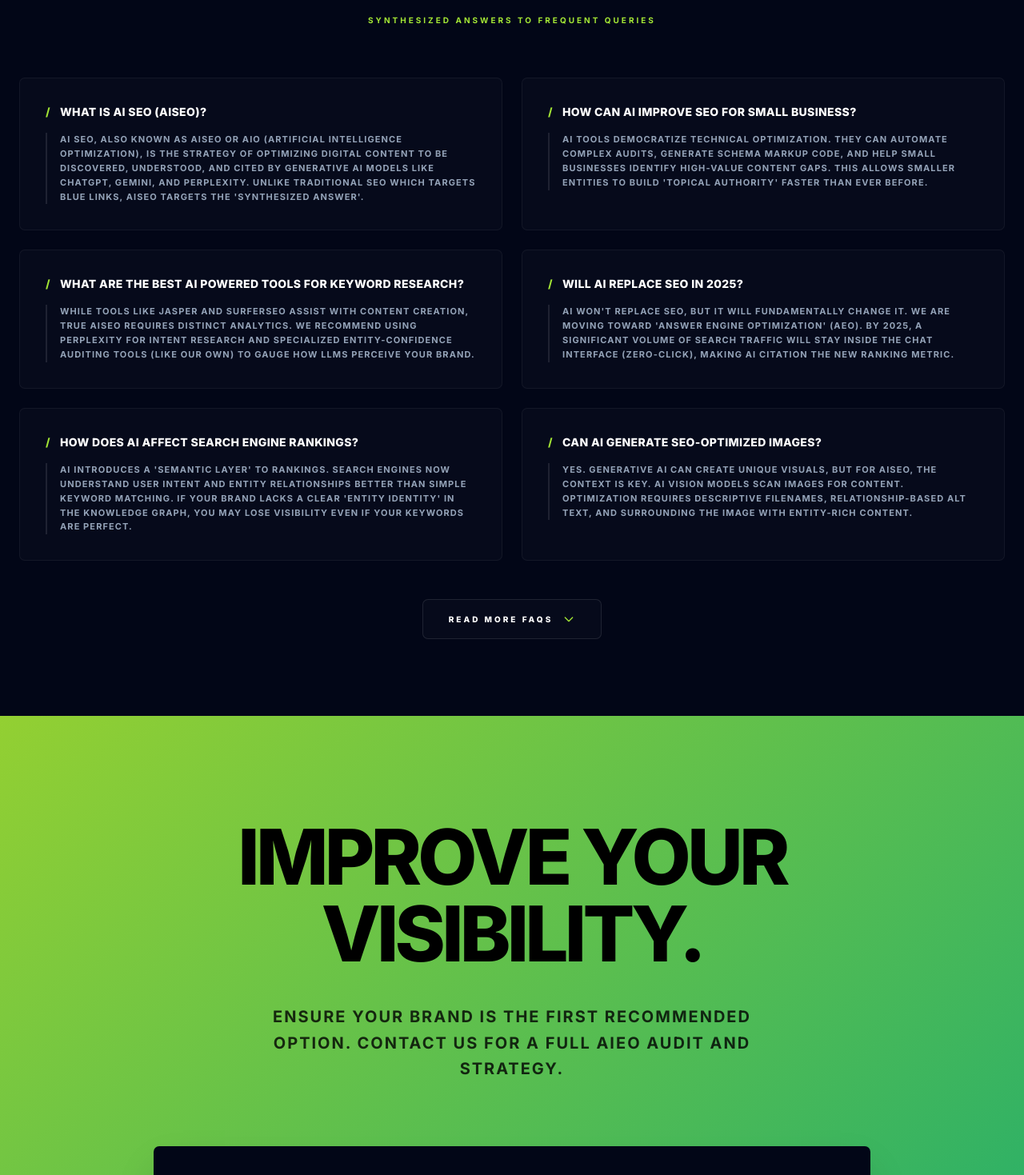
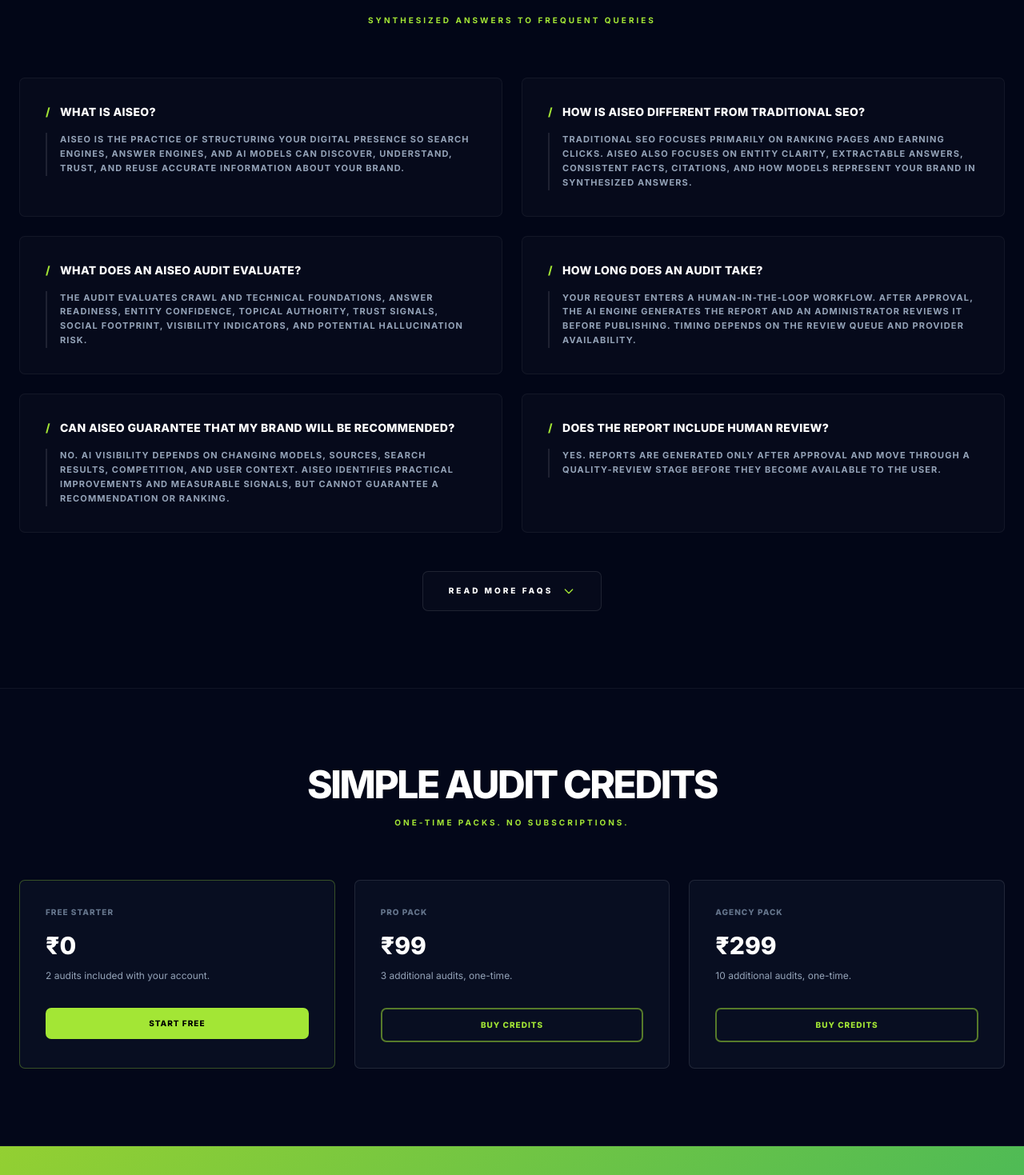
Before and after one commit to RiteshS1/AISEO, a Next.js app: page / in a window 1280 px wide. Shown: the part 4121-5590 px from the top of the page at 80% size. Built offline with nearby package versions, Linux system fonts and the light colour scheme; no server answers.

Commit message:
chore: update feedback bot

```diff
--- a/App.tsx
+++ b/App.tsx
@@ -24,6 +24,20 @@ const App: React.FC = () => {
 
   return (
     <div className='min-h-screen bg-[#020617] text-slate-50 selection:bg-lime-500/30'>
+      <script
+        type='application/ld+json'
+        dangerouslySetInnerHTML={{
+          __html: JSON.stringify({
+            '@context': 'https://schema.org',
+            '@type': 'FAQPage',
+            mainEntity: FAQ_ITEMS.map((faq) => ({
+              '@type': 'Question',
+              name: faq.q,
+              acceptedAnswer: { '@type': 'Answer', text: faq.a },
+            })),
+          }),
+        }}
+      />
       <Navbar />
 
       {/* 01. AUDIT TEASER (HERO) */}
@@ -268,7 +282,37 @@ const App: React.FC = () => {
         </div>
       </section>
 
-      {/* 06. CONTACT SECTION */}
+      {/* 06. PRICING */}
+      <section id='pricing' className='py-24 px-6 bg-slate-900/10 border-y border-white/5 scroll-mt-20'>
+        <div className='max-w-7xl mx-auto'>
+          <div className='text-center mb-16'>
+            <h2 className='text-3xl md:text-5xl font-black uppercase tracking-tighter text-white mb-4'>Simple Audit Credits</h2>
+            <p className='text-[10px] text-lime-400 font-bold uppercase tracking-[0.3em]'>One-time packs. No subscriptions.</p>
+          </div>
+          <div className='grid md:grid-cols-3 gap-6'>
+            <div className='p-8 bg-slate-900/50 border border-lime-400/30 rounded-[7px]'>
+              <p className='text-[10px] text-slate-500 font-black uppercase tracking-widest mb-4'>Free Starter</p>
+              <h3 className='text-3xl font-black text-white mb-3'>₹0</h3>
+              <p className='text-slate-400 text-xs mb-8'>2 audits included with your account.</p>
+              <a href='/register' className='block text-center py-3 bg-lime-400 text-black font-black uppercase text-[10px] tracking-widest rounded-[7px] hover:bg-white transition-all'>Start free</a>
+            </div>
+            <div className='p-8 bg-slate-900/50 border border-white/10 rounded-[7px]'>
+              <p className='text-[10px] text-slate-500 font-black uppercase tracking-widest mb-4'>Pro Pack</p>
+              <h3 className='text-3xl font-black text-white mb-3'>₹99</h3>
+              <p className='text-slate-400 text-xs mb-8'>3 additional audits, one-time.</p>
+              <a href='/dashboard/billing' className='block text-center py-3 border-2 border-lime-400/50 text-lime-400 font-black uppercase text-[10px] tracking-widest rounded-[7px] hover:bg-lime-400/10 transition-all'>Buy credits</a>
+            </div>
+            <div className='p-8 bg-slate-900/50 border border-white/10 rounded-[7px]'>
+              <p className='text-[10px] text-slate-500 font-black uppercase tracking-widest mb-4'>Agency Pack</p>
+              <h3 className='text-3xl font-black text-white mb-3'>₹299</h3>
+              <p className='text-slate-400 text-xs mb-8'>10 additional audits, one-time.</p>
+              <a href='/dashboard/billing' className='block text-center py-3 border-2 border-lime-400/50 text-lime-400 font-black uppercase text-[10px] tracking-widest rounded-[7px] hover:bg-lime-400/10 transition-all'>Buy credits</a>
+            </div>
+          </div>
+        </div>
+      </section>
+
+      {/* 07. CONTACT SECTION */}
       <section id={SectionId.Contact} className='py-32 px-6 relative overflow-hidden scroll-mt-20'>
         <div className='absolute inset-0 bg-gradient-to-br from-lime-400 to-emerald-500 opacity-90'></div>
         <div className='max-w-4xl mx-auto text-center relative z-10'>
--- a/constants/faq.ts
+++ b/constants/faq.ts
@@ -1,28 +1,46 @@
 export const FAQ_ITEMS = [
-  { q: 'What is AI SEO (AISEO)?', a: "AI SEO, also known as AISEO or AIO (Artificial Intelligence Optimization), is the strategy of optimizing digital content to be discovered, understood, and cited by Generative AI models like ChatGPT, Gemini, and Perplexity. Unlike traditional SEO which targets blue links, AISEO targets the 'synthesized answer'." },
-  { q: 'How can AI improve SEO for small business?', a: "AI tools democratize technical optimization. They can automate complex audits, generate schema markup code, and help small businesses identify high-value content gaps. This allows smaller entities to build 'Topical Authority' faster than ever before." },
-  { q: 'What are the best AI powered tools for keyword research?', a: "While tools like Jasper and SurferSEO assist with content creation, true AISEO requires distinct analytics. We recommend using Perplexity for intent research and specialized entity-confidence auditing tools (like our own) to gauge how LLMs perceive your brand." },
-  { q: 'Will AI replace SEO in 2025?', a: "AI won't replace SEO, but it will fundamentally change it. We are moving toward 'Answer Engine Optimization' (AEO). By 2025, a significant volume of search traffic will stay inside the chat interface (Zero-Click), making AI citation the new ranking metric." },
-  { q: 'How does AI affect search engine rankings?', a: "AI introduces a 'semantic layer' to rankings. Search engines now understand user intent and entity relationships better than simple keyword matching. If your brand lacks a clear 'Entity Identity' in the Knowledge Graph, you may lose visibility even if your keywords are perfect." },
-  { q: 'Can AI generate SEO-optimized images?', a: 'Yes. Generative AI can create unique visuals, but for AISEO, the context is key. AI vision models scan images for content. Optimization requires descriptive filenames, relationship-based alt text, and surrounding the image with entity-rich content.' },
-  { q: 'How do I optimize content for ChatGPT?', a: "ChatGPT relies on training data and Bing search. To optimize for it, ensure your content is factual, highly structured, and published on authoritative sources that are frequently crawled. Use distinct 'Entity-Definition' structures that are easy for models to ingest." },
-  { q: 'What is the difference between SEO and AEO?', a: 'SEO (Search Engine Optimization) focuses on ranking URLs to get clicks. AEO (Answer Engine Optimization) focuses on providing the single best answer so that an AI or Voice Assistant serves your content directly as the solution.' },
-  { q: 'Does AI content rank well on Google?', a: 'Google ranks content based on quality (E-E-A-T), not authorship. AI content can rank well if it is accurate, helpful, and edited by experts. However, unedited, mass-produced AI spam is penalized by core updates.' },
-  { q: 'How to track traffic from AI chatbots?', a: "It is currently difficult as many LLMs do not pass referrer data, often appearing as 'Direct' traffic. However, specialized tools and identifying spikes in direct traffic correlating with AI mentions are emerging methods for tracking impact." },
-  { q: 'How does Perplexity AI find answers?', a: 'Perplexity functions as a real-time answer engine. It crawls the web live to find authoritative citations. To rank here, your site must be fast, crawlable, and cited by other trusted domains within your niche.' },
-  { q: 'Is structured data (Schema) important for AISEO?', a: 'Crucial. Schema markup is the native language of machines. Providing clear JSON-LD data about your Organization, Products, and Authors helps AI models disambiguate your brand from competitors.' },
-  { q: "What is 'Entity-First' SEO?", a: "This approach prioritizes establishing your brand as a distinct 'Entity' in the Knowledge Graph rather than just targeting keywords. If an AI model knows 'who' you are, it can recommend 'what' you do." },
-  { q: 'How to optimize for Google SGE (AI Overviews)?', a: "Focus on 'Snapshot' content—concise summaries placed at the start of articles—and 'Follow-up' optimization, answering the likely next questions a user would have to appear in conversational continuations." },
-  { q: 'Can AI replace human SEO experts?', a: "AI replaces routine tasks (audits, basic copy), but strategic oversight, creative direction, and proprietary data management require human expertise. The role is shifting from 'writer' to 'editor' and 'strategist'." },
-  { q: 'What is Generative Engine Optimization (GEO)?', a: 'GEO is a synonym for AISEO, specifically referring to optimizing content to appear in Generative Engine results. It involves optimizing for citations, quotations, and recommendation inclusion.' },
-  { q: 'How does social media impact AI SEO?', a: 'LLMs utilize social platforms (like Reddit, X, and LinkedIn) as real-time data sources. High engagement and consistent brand mentions on social platforms act as verification signals for AI models.' },
-  { q: 'Is AI SEO expensive?', a: "It shifts costs. While content production becomes cheaper, the cost of 'Authority Building' (PR, technical structure, proprietary data tools) increases. It is an investment in brand infrastructure rather than just blog posts." },
-  { q: 'How to fix AI hallucinations about my brand?', a: "If AI lies about your brand, you are likely in a 'Data Void.' You must flood the web with consistent, structured, authoritative facts across your site, social profiles, and third-party directories to correct the model's weights." },
-  { q: 'What is an AI SEO Audit?', a: 'An AI SEO audit checks how machine readable your site is. It looks for Hallucination Risk, Entity Confidence, and whether major LLMs cite you as an authority or ignore you completely.' },
-  { q: 'How does Google Gemini utilize Search?', a: "Gemini is 'grounded' in Google Search. It cross-references its generated answers with live search results. Ranking in traditional Google Search is still a prerequisite for visibility in Gemini." },
-  { q: 'What is the role of citations in AI search?', a: "Citations are the new backlinks. In a world where users don't click links, being the 'Cited Source' is the primary goal, as it builds brand authority and eventually drives high-intent referral traffic." },
-  { q: 'How to perform keyword research for AI?', a: "Move beyond short-tail keywords. Look for conversational queries, 'How-to' questions, and informational gaps that AI struggles to answer. Target the questions your customers ask their smart assistants." },
-  { q: 'What industries are most affected by AI SEO?', a: 'YMYL (Your Money Your Life) sectors like Finance, Health, and Law are most affected. AI models have higher safety thresholds here, meaning only the most authoritative, verified brands will be recommended.' },
-  { q: "What is 'Zero-Click' search?", a: "A search where the user gets the answer directly on the results page (or in the chat) without clicking a website link. AISEO aims to optimize for brand impressions within these Zero-Click environments." },
-  { q: 'How do I start with AI SEO?', a: "Begin with a visibility audit. Understand which models know you and which don't. Then, fix your technical schema foundation, ensure your NAP (Name, Address, Phone) is consistent, and start publishing data-rich content." },
+  {
+    q: 'What is AISEO?',
+    a: 'AISEO is the practice of structuring your digital presence so search engines, answer engines, and AI models can discover, understand, trust, and reuse accurate information about your brand.',
+  },
+  {
+    q: 'How is AISEO different from traditional SEO?',
+    a: 'Traditional SEO focuses primarily on ranking pages and earning clicks. AISEO also focuses on entity clarity, extractable answers, consistent facts, citations, and how models represent your brand in synthesized answers.',
+  },
+  {
+    q: 'What does an AISEO audit evaluate?',
+    a: 'The audit evaluates crawl and technical foundations, answer readiness, entity confidence, topical authority, trust signals, social footprint, visibility indicators, and potential hallucination risk.',
+  },
+  {
+    q: 'How long does an audit take?',
+    a: 'Your request enters a human-in-the-loop workflow. After approval, the AI engine generates the report and an administrator reviews it before publishing. Timing depends on the review queue and provider availability.',
+  },
+  {
+    q: 'Can AISEO guarantee that my brand will be recommended?',
+    a: 'No. AI visibility depends on changing models, sources, search results, competition, and user context. AISEO identifies practical improvements and measurable signals, but cannot guarantee a recommendation or ranking.',
+  },
+  {
+    q: 'Does the report include human review?',
+    a: 'Yes. Reports are generated only after approval and move through a quality-review stage before they become available to the user.',
+  },
+  {
+    q: 'How do I get started?',
+    a: 'Create an account, submit your business and website details, and request an audit. Your dashboard will show each stage from approval through publication.',
+  },
+  {
+    q: 'What is the role of citations in AI search?',
+    a: "Citations are the new backlinks. In a world where users don't click links, being the 'Cited Source' is the primary goal, as it builds brand authority and eventually drives high-intent referral traffic." },
+  {
+    q: 'How to perform keyword research for AI?',
+    a: "Move beyond short-tail keywords. Look for conversational queries, 'How-to' questions, and informational gaps that AI struggles to answer. Target the questions your customers ask their smart assistants."
+},
+  {
+    q: 'How does AI affect search engine rankings?',
+    a: "AI introduces a 'semantic layer' to rankings. Search engines now understand user intent and entity relationships better than simple keyword matching. If your brand lacks a clear 'Entity Identity' in the Knowledge Graph, you may lose visibility even if your keywords are perfect."
+},
+  {
+    q: 'Can AI generate SEO-optimized images?',
+    a: 'Yes. Generative AI can create unique visuals, but for AISEO, the context is key. AI vision models scan images for content. Optimization requires descriptive filenames, relationship-based alt text, and surrounding the image with entity-rich content.'
+}
+
 ] as const;
```
Also changed, not shown: app/api/approve/route.ts (+9 -9 lines), app/api/feedback/route.ts (added, +25 -0 lines), app/api/request-approval/route.ts (+8 -12 lines), app/dashboard/feedback/FeedbackForm.tsx (+22 -5 lines), app/layout.tsx (+0 -16 lines), lib/discordServer.ts (+13 -20 lines).
